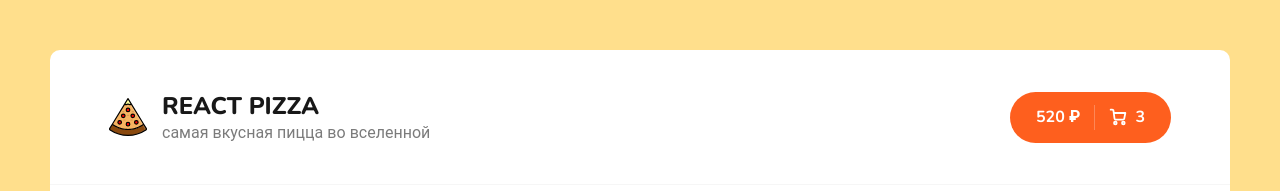
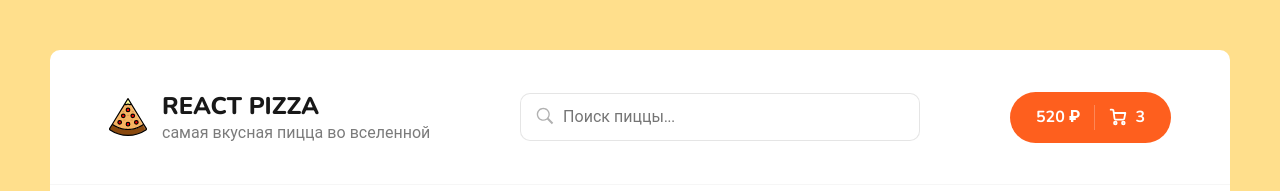
Before and after one commit to genagggg/sneakers-store, a React (Create React App) app: page / in a window 1280 px wide. Shown: the top 191 px of the page. Built offline with nearby package versions, Linux system fonts and the light colour scheme; no server answers.

Commit message:
Сверстал окно поиска.

```diff
--- a/src/components/Header.jsx
+++ b/src/components/Header.jsx
@@ -1,6 +1,7 @@
 import React from "react";
 import logoSvg from "../assets/img/pizza-logo.svg";
 import { Link } from "react-router-dom";
+import Search from "./Search";
 
 function Header() {
   return (
@@ -15,6 +16,7 @@ function Header() {
             </div>
           </div>
         </Link>
+        <Search/>
         <div className="header__cart">
           <Link to="/cart" className="button button--cart">
             <span>520 ₽</span>
--- /dev/null
+++ b/src/components/Search/Search.module.scss
@@ -0,0 +1,25 @@
+.root{
+   position: relative;
+}
+
+.input{
+    border: 1px solid rgba(0,0,0,0.1);
+    padding: 12px 20px;
+    width: 400px;
+    border-radius: 10px;
+    font-size: 16px;
+    padding-left: 42px;
+
+    &:focus{
+        border: 1px solid rgba(0,0,0,0.2);
+    }
+}
+
+.icon{
+    width: 22px;
+    height: 22px;
+    opacity: 0.3;
+    position: absolute;
+    left: 14px;
+    top: 12px;
+}
--- /dev/null
+++ b/src/components/Search/index.jsx
@@ -0,0 +1,22 @@
+import React from "react";
+import style from "./Search.module.scss";
+
+const Search = () => {
+  return (
+    <div className={style.root}>
+        <svg className={style.icon}
+        height="532px"
+        id="Layer_1"
+        version="1.1"
+        viewBox="0 0 512 512"
+        width="512px"
+        xmlns="http://www.w3.org/2000/svg"
+       >
+        <path d="M344.5,298c15-23.6,23.8-51.6,23.8-81.7c0-84.1-68.1-152.3-152.1-152.3C132.1,64,64,132.2,64,216.3  c0,84.1,68.1,152.3,152.1,152.3c30.5,0,58.9-9,82.7-24.4l6.9-4.8L414.3,448l33.7-34.3L339.5,305.1L344.5,298z M301.4,131.2  c22.7,22.7,35.2,52.9,35.2,85c0,32.1-12.5,62.3-35.2,85c-22.7,22.7-52.9,35.2-85,35.2c-32.1,0-62.3-12.5-85-35.2  c-22.7-22.7-35.2-52.9-35.2-85c0-32.1,12.5-62.3,35.2-85c22.7-22.7,52.9-35.2,85-35.2C248.5,96,278.7,108.5,301.4,131.2z" />
+      </svg>
+      <input className={style.input} type="text" placeholder="Поиск пиццы..." />
+    </div>
+  );
+};
+
+export default Search;
```
